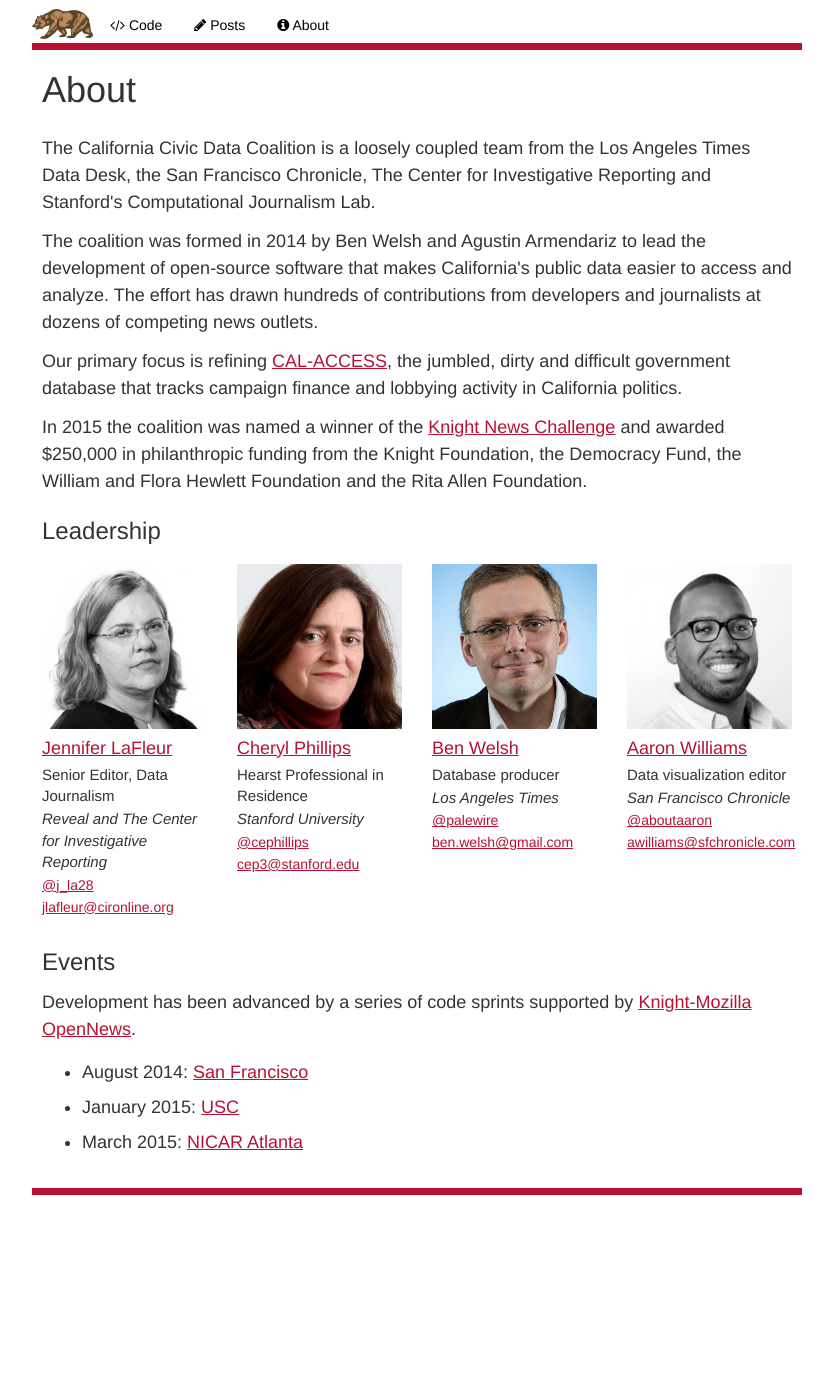
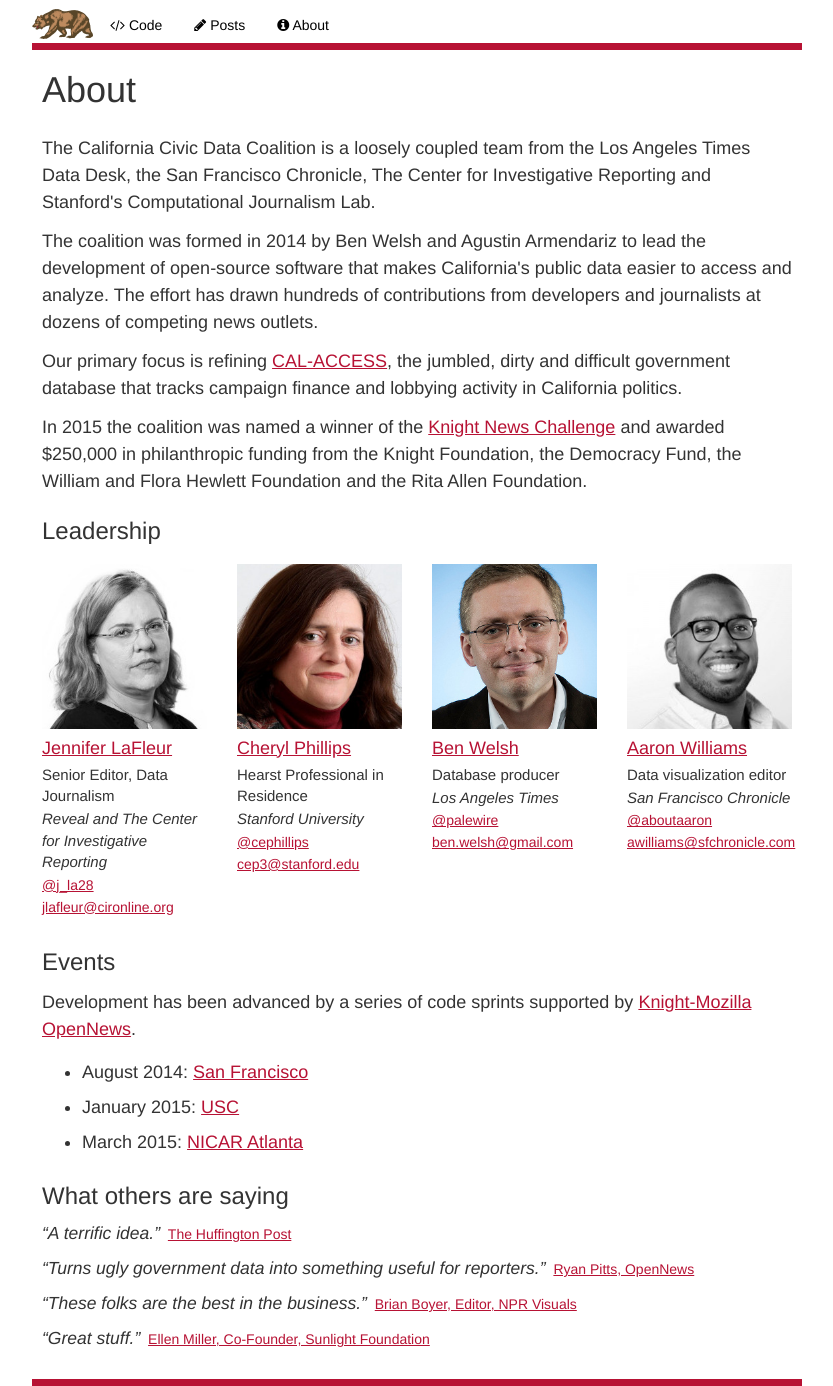
Before and after one commit to palewire/californiacivicdata.org, a Jekyll site: the page built from about/index.html, in a window 1280 px wide. Shown: the whole page, without its empty margins (223-1056 px from the left). Built offline with Jekyll 4.4.1, drawn with Linux system fonts in a browser that asks for light colours; before the commit the page ends 1195 px from its top, so only the background shows below that.

Commit message:
Added section with quotes from outsiders to the bottom of the about page

```diff
--- a/about/index.html
+++ b/about/index.html
@@ -107,3 +107,39 @@
         <li>March 2015: <a href="http://www.californiacivicdata.org/2015/03/11/code-rush-recap/">NICAR Atlanta</a></li>
     </ul>
 </section>
+
+<section>
+    <h3>What others are saying</h3>
+    <div class="quote">
+        <span class="text">
+            &ldquo;A terrific idea.&rdquo;
+        </span>
+        <span class="attribution">
+            <a href="http://www.huffingtonpost.com/entry/knight-news-challenge-awards_55afc537e4b08f57d5d33e11">The Huffington Post</a>
+        </span>
+    </div>
+    <div class="quote">
+        <span class="text">
+            &ldquo;Turns ugly government data into something useful for reporters.&rdquo;
+        </span>
+        <span class="attribution">
+            <a href="http://opennews.org/blog/fellowship-onboarding-ccdc/">Ryan Pitts, OpenNews</a>
+        </span>
+    </div>
+    <div class="quote">
+        <span class="text">
+            &ldquo;These folks are the best in the business.&rdquo;
+        </span>
+        <span class="attribution">
+            <a href="https://twitter.com/brianboyer/status/624364569889214466">Brian Boyer, Editor, NPR Visuals</a>
+        </span>
+    </div>
+    <div class="quote">
+        <span class="text">
+            &ldquo;Great stuff.&rdquo;
+        </span>
+        <span class="attribution">
+            <a href="https://twitter.com/EllnMllr/status/524932919643484160">Ellen Miller, Co-Founder, Sunlight Foundation</a>
+        </span>
+    </div>
+</section>
--- a/css/main.css
+++ b/css/main.css
@@ -168,3 +168,15 @@
 div.bio-item .org {
     font-style: italic;
 }
+.quote {
+    margin: 10px 0;
+}
+.quote .text {
+    font-size: 125%;
+    font-style: italic;
+    padding-right: 3px;
+}
+.quote .attribution {
+    text-align: right;
+    display:inline;
+}
```
